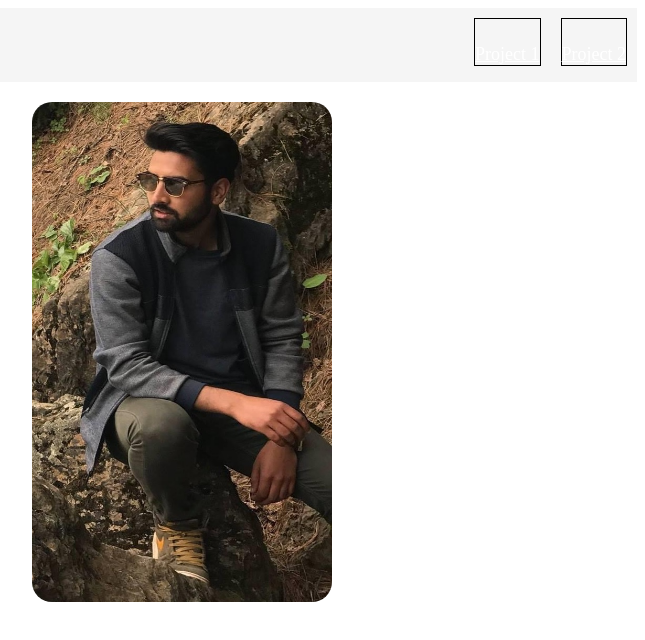
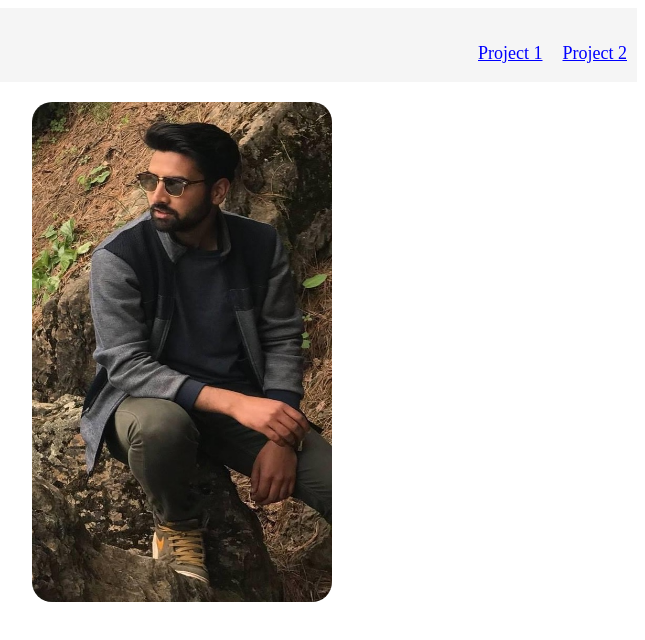
Before and after one commit to zohaibkhan001/testweb, a plain HTML site: page index.html in a window 1280 px wide. Shown: the top 640 px of the page, 635-1280 px from the left. Drawn offline with Linux system fonts and the light colour scheme.

Commit message:
Update index.html

```diff
--- a/index.html
+++ b/index.html
@@ -14,9 +14,6 @@
 			color: blue;
 			font-size: 18px;
 			padding-top: 25px;
-			border: 1px solid black;
-			backgroud-color: orangered;
-			color: white;
 			margin: 10px;
 		}
 
```
